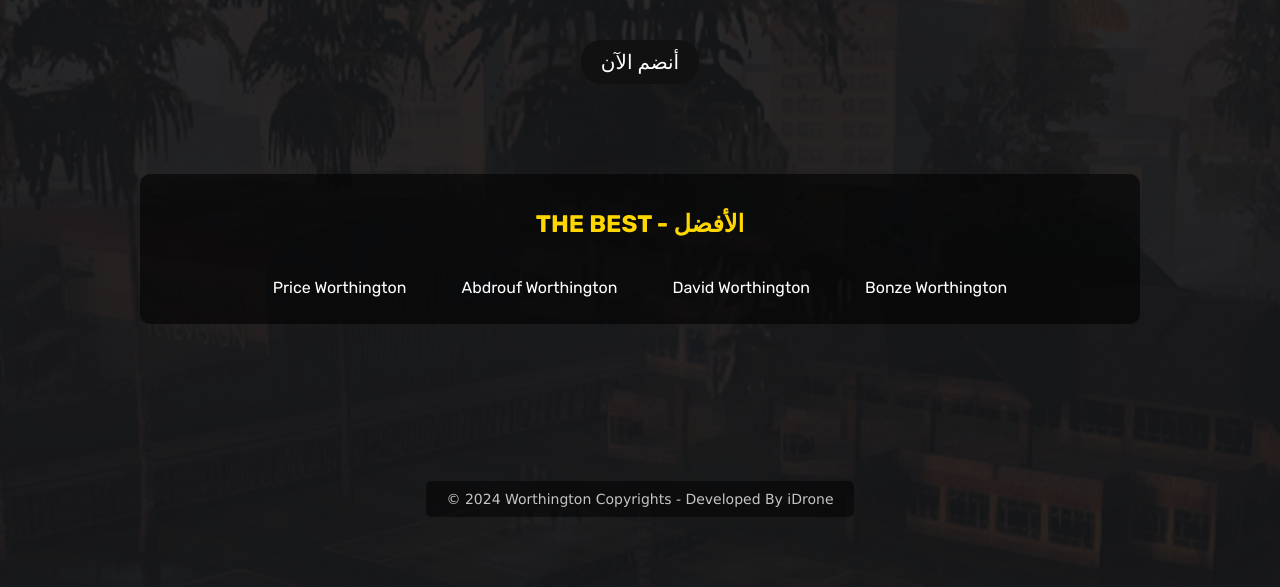
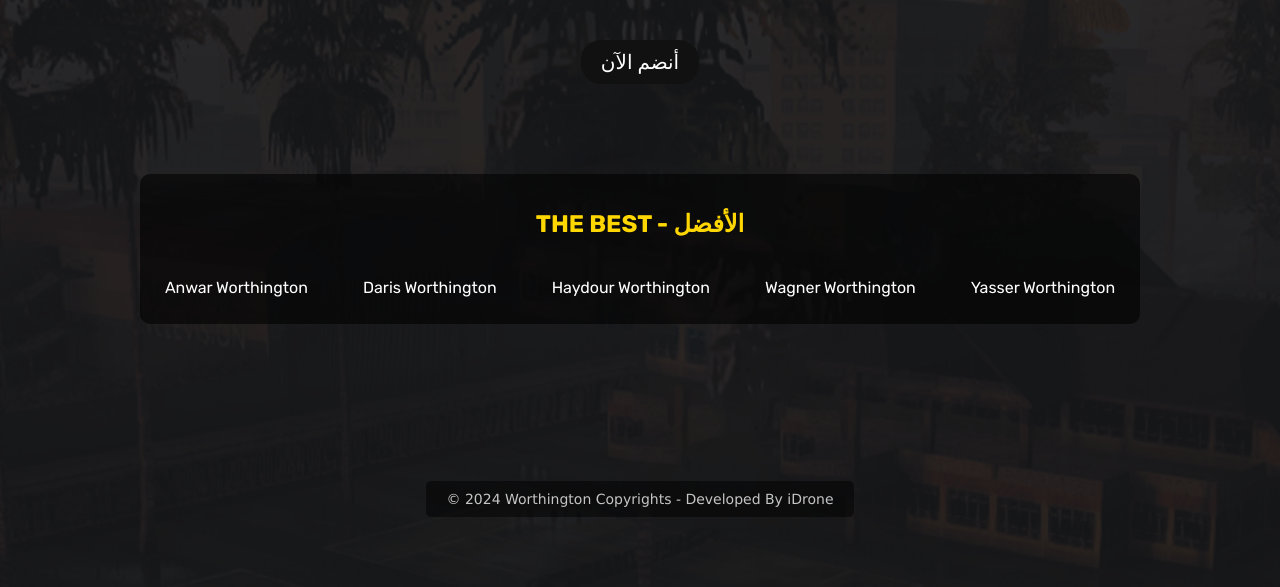
Before and after one commit to SirDrone1/Worthington, a plain HTML site: page index.html in a window 1280 px wide. Shown: the part 273-860 px from the top of the page. Drawn offline with Linux system fonts and the light colour scheme.

Commit message:
Update index.html

```diff
--- a/index.html
+++ b/index.html
@@ -57,10 +57,11 @@
     <div id="people-list-container">
         <h2 class="best-title">THE BEST - الأفضل</h2>
         <div class="people-list">
-            <div class="person">Price Worthington</div>
-            <div class="person">Abdrouf Worthington</div>
-            <div class="person">David Worthington</div>
-            <div class="person">Bonze Worthington</div>
+            <div class="person">Anwar Worthington</div>
+            <div class="person">Daris Worthington</div>
+            <div class="person">Haydour Worthington</div>
+            <div class="person">Wagner Worthington</div>
+            <div class="person">Yasser Worthington</div>
         </div>
     </div>
     </div>
```
